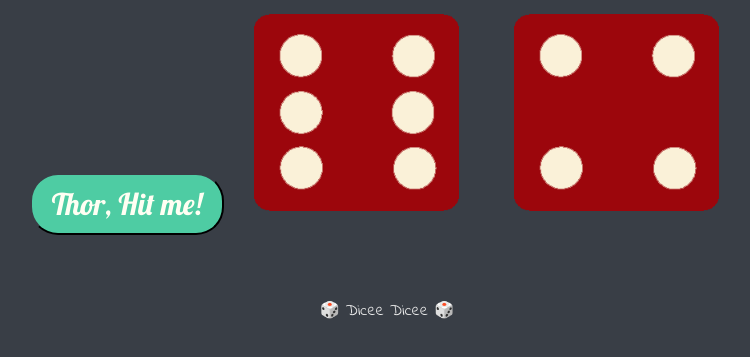
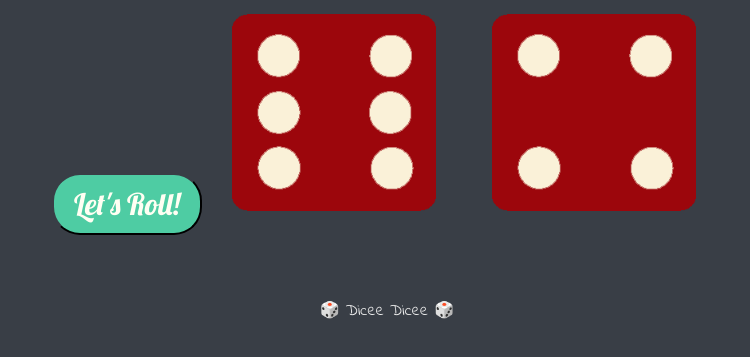
Before and after one commit to rohits301/Dice-Game, a plain HTML site: page index.html in a window 1280 px wide. Shown: the part 281-638 px from the top of the page, without its empty margins (253-1003 px from the left). Drawn offline with Linux system fonts and the light colour scheme.

Commit message:
Update index.html

```diff
--- a/index.html
+++ b/index.html
@@ -14,7 +14,7 @@
   <div class="container">
     <h1> Refresh Me</h1>
 
-    <button class="btn">Thor, Hit me!</button>
+    <button class="btn">Let's Roll!</button>
 
     <div class="dice">
       <p>Player 1</p>
```
